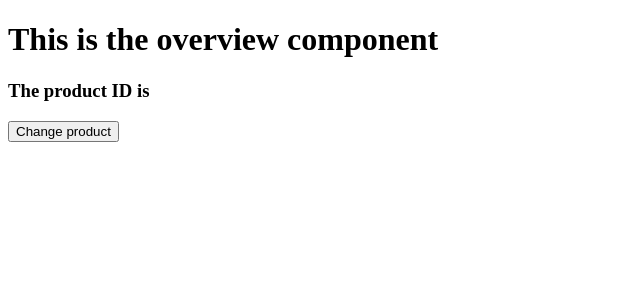
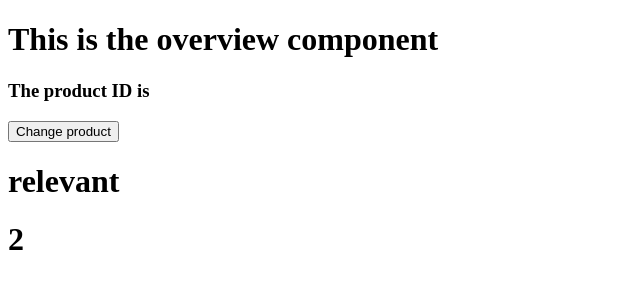
Before and after one commit to Team-Spaghetti/FEC-Project, a React app: page / in a window 1280 px wide. Shown: the top 300 px of the page, without its empty margins (0-640 px from the left). Built offline with nearby package versions, Linux system fonts and the light colour scheme; the HTML template or start-up script is replaced by a standard one.

Commit message:
Created Context for Reviews, created ReviewList Component.

```diff
--- a/src/App.js
+++ b/src/App.js
@@ -1,13 +1,20 @@
 import Button from '@mui/material/Button';
 import React from "react";
-import Overview from './components/overview/overview.js'
-import { ProductProvider } from './contexts/ProductContext.js'
+import Overview from './components/overview/overview.js';
+import { ProductProvider } from './contexts/ProductContext.js';
+import { ReviewProvider } from './contexts/ReviewContext.js';
+import ReviewList from './components/Ratings&Reviews/reviewList.js';
 
 function App() {
   return (
+    <div>
     <ProductProvider>
       <Overview />
     </ProductProvider>
+    <ReviewProvider>
+      <ReviewList />
+    </ReviewProvider>
+    </div>
   )
 }
 
--- /dev/null
+++ b/src/components/Ratings&Reviews/reviewList.js
@@ -0,0 +1,12 @@
+import React from 'react';
+import { useReview } from '../../contexts/ReviewContext.js'
+
+export default function ReviewList() {
+  const reviewContext = useReview();
+  return (
+    <div>
+      <h1>{reviewContext.sort}</h1>
+      <h1>{reviewContext.quantity}</h1>
+    </div>
+  )
+}
--- /dev/null
+++ b/src/contexts/ReviewContext.js
@@ -0,0 +1,27 @@
+import React, {useContext, useState} from 'react';
+
+const ReviewContext = React.createContext();
+
+export function useReview() {
+  return useContext(ReviewContext);
+}
+
+export function ReviewProvider({children}) {
+  const [sort, setSort] = useState('relevant');
+  const [quantity, setQuantity] = useState(2);
+
+
+  function setNewSort(sortOn) {
+    setSort(sortOn);
+  }
+
+  function setNewQuantity(num) {
+    setQuantity(num);
+  }
+
+  return (
+    <ReviewContext.Provider value = { {sort: sort, setNewSort:setNewSort, quantity: quantity, setNewQuantity: setNewQuantity }}>
+      {children}
+    </ReviewContext.Provider>
+  )
+}
```
Also changed, not shown: src/components/Ratings&Reviews/tile.js (added, +13 -0 lines), 1 other file (tests, documents, lock files or other folders).
